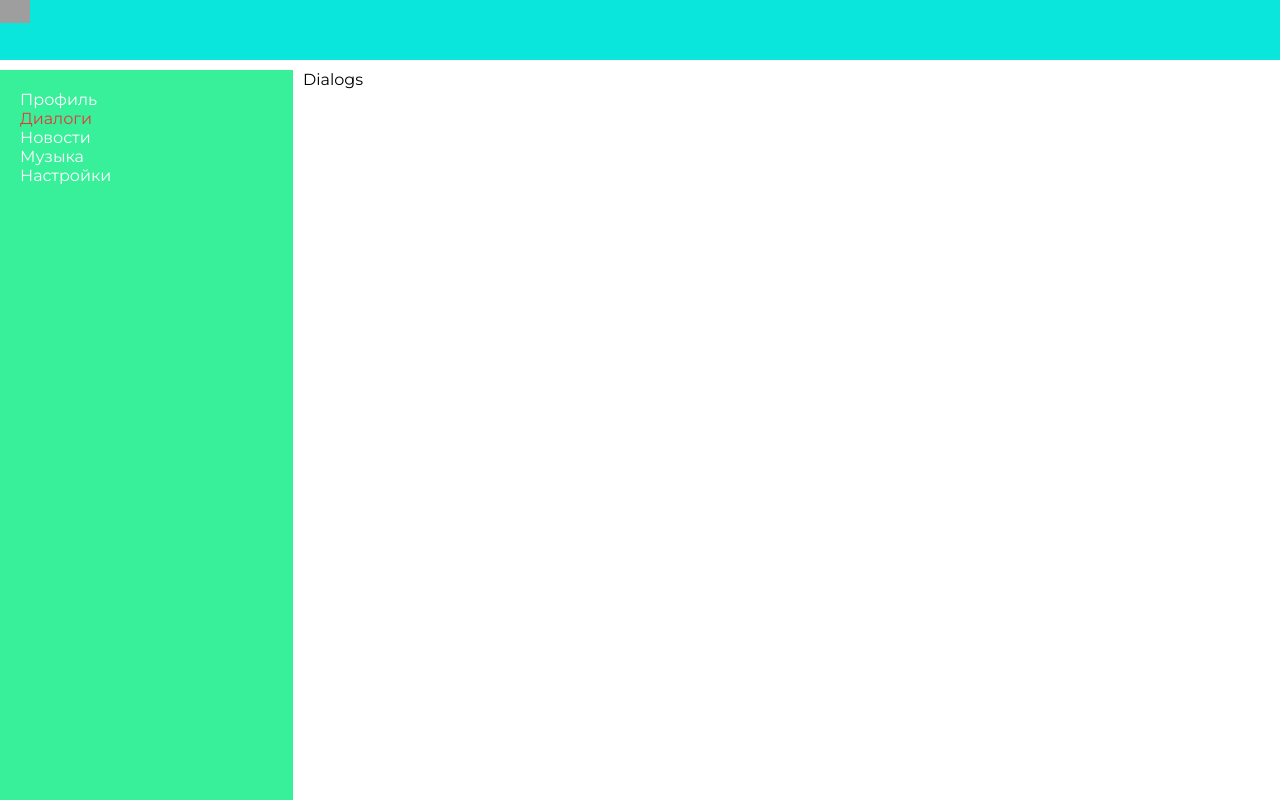
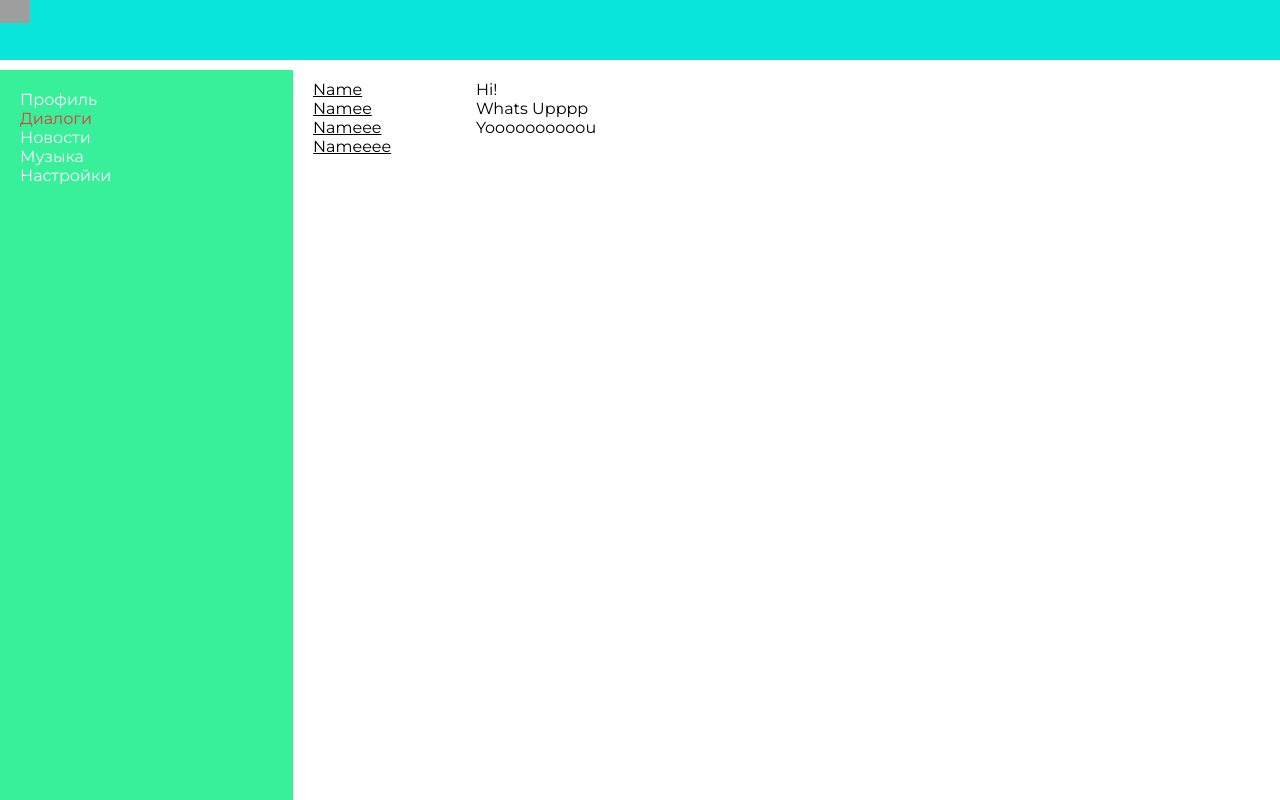
Before and after one commit to Yeroshenko/social-network, a React (Create React App) app: page /dialogs in a window 1280 px wide. Built offline with nearby package versions, Linux system fonts and the light colour scheme; grey boxes are pictures that could not be loaded.

Commit message:
feat: add Dialogs component

```diff
--- a/src/components/Pages/Dialogs/Dialogs.jsx
+++ b/src/components/Pages/Dialogs/Dialogs.jsx
@@ -1,11 +1,38 @@
 import React from 'react'
+import { NavLink } from 'react-router-dom'
 
 import cls from './Dialogs.module.sass'
+
+const DialogItem = ({ name, id }) => {
+  return (
+    <div className={cls.dialog}>
+      <NavLink to={`/dialogs/${id}`} activeClassName={cls.active}>
+        {name}
+      </NavLink>
+    </div>
+  )
+}
+
+const Message = ({ message }) => {
+  return(
+    <div className={cls.message}>{message}</div>
+  )
+}
 
 const Dialogs = () => {
   return (
     <div className={cls.dialogs}>
-      Dialogs
+      <div className={cls.dialogsItems}>
+        <DialogItem name='Name' id='1' />
+        <DialogItem name='Namee' id='2' />
+        <DialogItem name='Nameee' id='3' />
+        <DialogItem name='Nameeee' id='4' />
+      </div>
+      <div className={cls.messages}>
+        <Message message = 'Hi!' />
+        <Message message = 'Whats Upppp' />
+        <Message message = 'Yoooooooooou' />
+      </div>
     </div>
   )
 }
--- a/src/components/Pages/Dialogs/Dialogs.module.sass
+++ b/src/components/Pages/Dialogs/Dialogs.module.sass
@@ -1 +1,14 @@
 .dialogs
+  display: grid
+  grid-template-columns: 2fr 10fr
+
+.dialogsItems
+  padding: 1rem
+  .active
+    color: #579aff
+
+
+.messages
+  padding: 1rem
+
+  &.message
```
